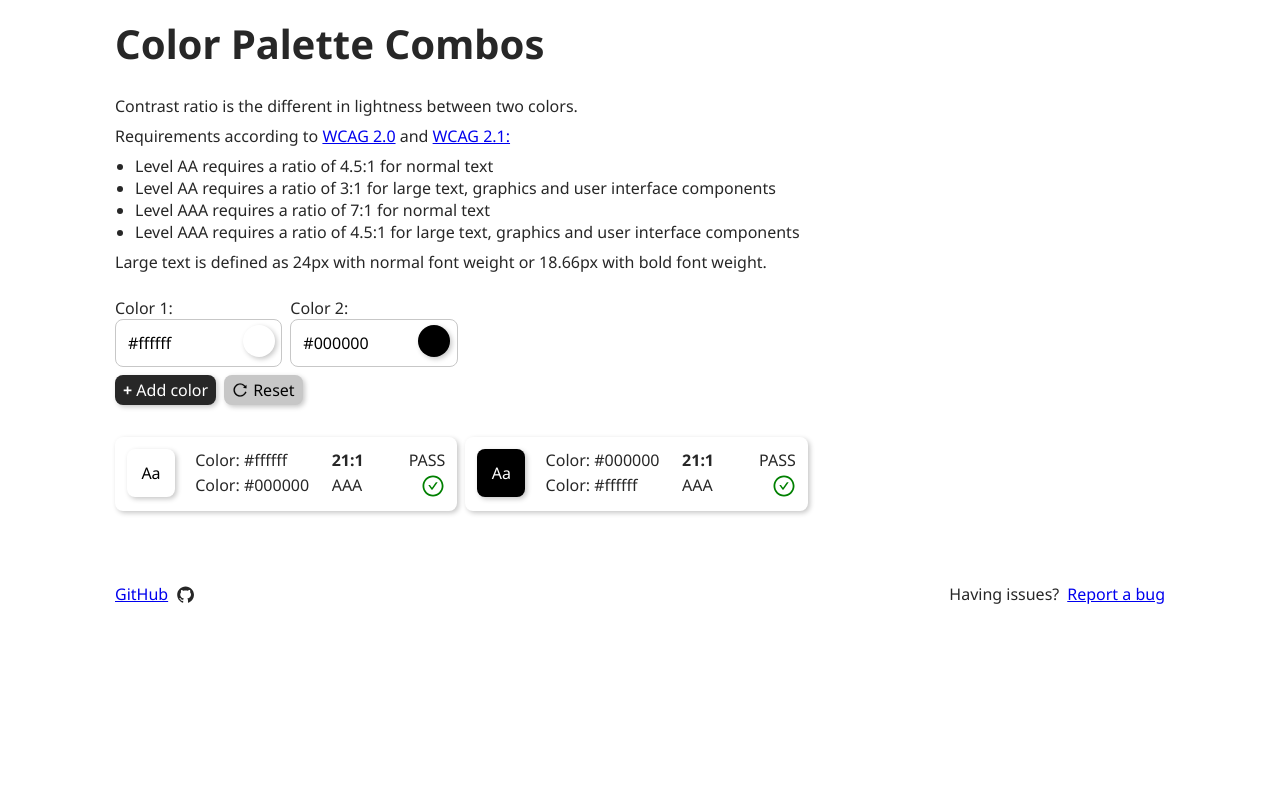
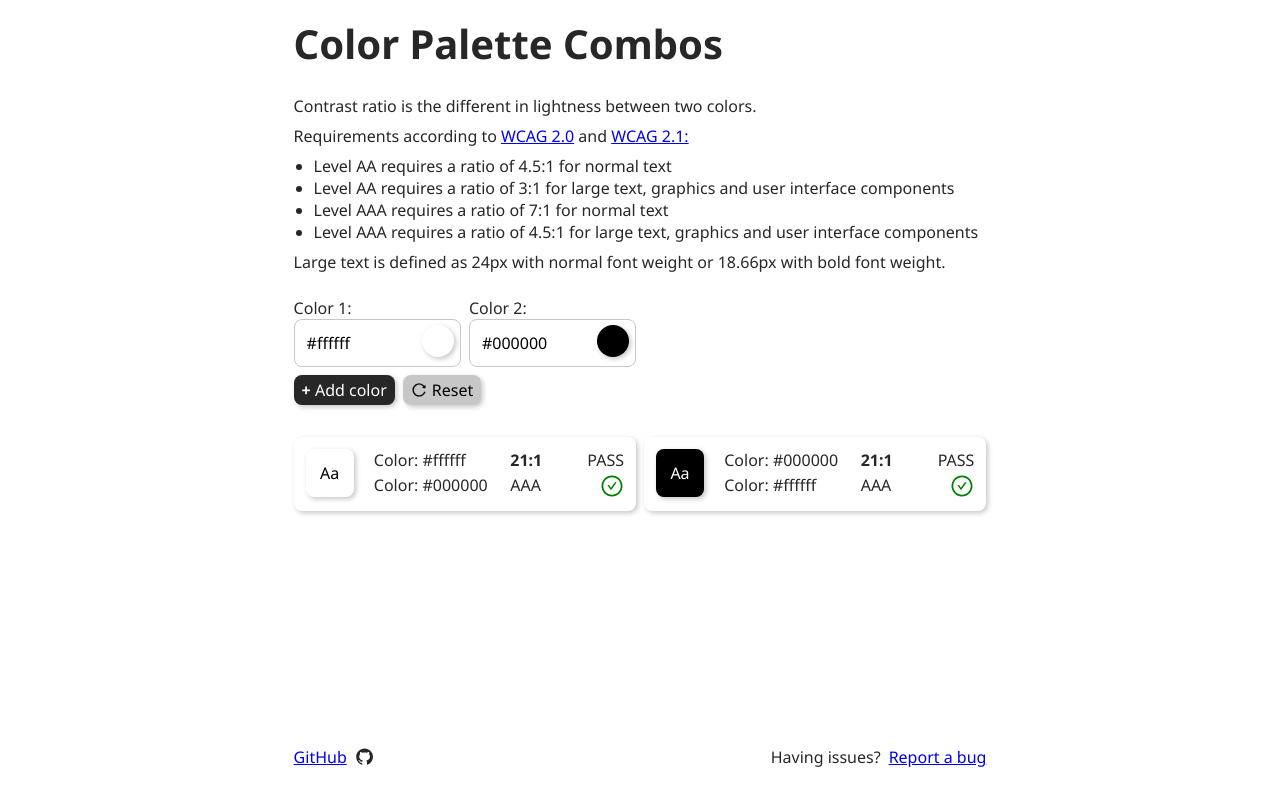
Before and after one commit to AccessibleForAll/ColorPaletteCombos, a React (Create React App) app: page / in a window 1280 px wide. Built offline with nearby package versions, Linux system fonts and the light colour scheme.

Commit message:
resolving footer

```diff
--- a/src/App.css
+++ b/src/App.css
@@ -3,6 +3,8 @@
 /*App*/
 .appContainer {
   margin: 16px;
+  display: flex;
+  flex-direction: column;
 }
 
 .instructionsContainer {
@@ -108,8 +110,8 @@
 
 /* Footer Component */
 .footer {
-  margin-top: 3rem;
-  padding: 1rem 0;
+  margin-top: auto;
+  padding: 5rem 0 1rem 0;
   display: flex;
   justify-content: space-between;
   font-family: inherit;
--- a/src/index.css
+++ b/src/index.css
@@ -18,6 +18,13 @@ body {
   font-family: "Noto Sans", sans-serif;
   -webkit-font-smoothing: antialiased;
   -moz-osx-font-smoothing: grayscale;
+}
+
+#root {
+  position: relative;
+  min-height: 100vh;
+  max-height: fit-content;
+  display: flex;
 }
 
 code {
```
